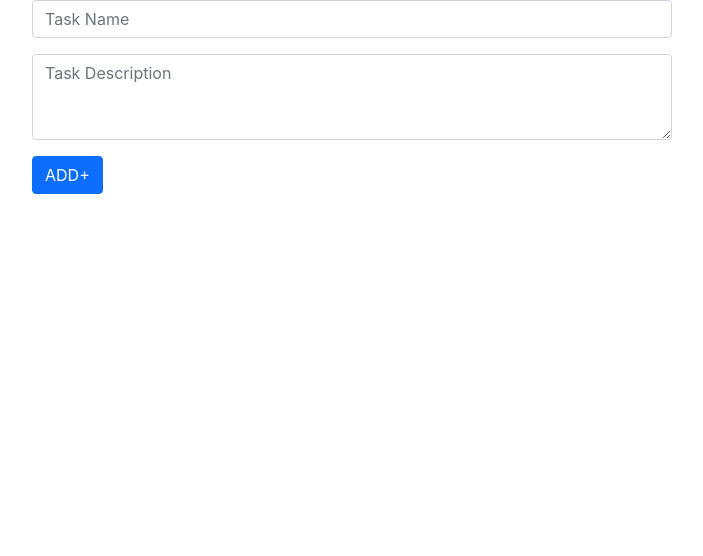
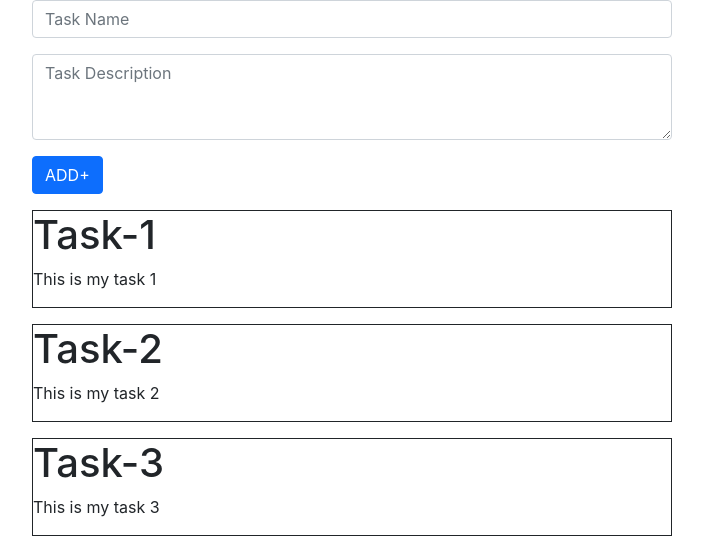
Before and after one commit to chamakkarmakar/to-do-app, a React (Create React App) app: page / in a window 1280 px wide. Shown: the top 556 px of the page, without its empty margins (288-991 px from the left). Built offline with nearby package versions, Linux system fonts and the light colour scheme.

Commit message:
load data from fakedb

```diff
--- /dev/null
+++ b/public/fakedb.json
@@ -0,0 +1,17 @@
+[
+    {
+        "_id" : 1,
+        "name" : "Task-1",
+        "description" : "This is my task 1"
+    },
+    {
+        "_id" : 2,
+        "name" : "Task-2",
+        "description" : "This is my task 2"
+    },
+    {
+        "_id" : 3,
+        "name" : "Task-3",
+        "description" : "This is my task 3"
+    }
+]
--- a/src/Components/Home.js
+++ b/src/Components/Home.js
@@ -1,20 +1,24 @@
 import React from 'react';
 import { Button, Form } from 'react-bootstrap';
+import Tasks from './Tasks';
 
 const Home = () => {
+
     return (
         <div className='mx-auto w-50'>
             <Form className=''>
-                    <Form.Group className="mb-3" controlId="exampleForm.ControlInput1">
-                        <Form.Control type="email" placeholder="Task Name" />
-                    </Form.Group>
-                    <Form.Group className="mb-3" controlId="exampleForm.ControlTextarea1">
-                        <Form.Control as="textarea" rows={3} placeholder="Task Description"/>
-                    </Form.Group>
+                <Form.Group className="mb-3" controlId="exampleForm.ControlInput1">
+                    <Form.Control type="email" placeholder="Task Name" />
+                </Form.Group>
+                <Form.Group className="mb-3" controlId="exampleForm.ControlTextarea1">
+                    <Form.Control as="textarea" rows={3} placeholder="Task Description" />
+                </Form.Group>
                 <Button variant="primary" type="submit">
                     ADD+
                 </Button>
             </Form>
+
+            <Tasks></Tasks>
 
         </div>
     );
--- /dev/null
+++ b/src/Components/Tasks.js
@@ -0,0 +1,24 @@
+import React, { useEffect, useState } from 'react';
+
+const Tasks = () => {
+    const [tasks, setTasks] = useState([]);
+
+    useEffect(() => {
+        fetch('fakedb.json')
+            .then(res => res.json())
+            .then(data => setTasks(data))
+    }, [])
+    return (
+        <div>
+            {
+                    tasks.map(task =>
+                        <div key={task._id} className="border border-dark mt-3">
+                            <h1>{task.name}</h1>
+                            <p>{ task.description}</p>
+                        </div>)
+                }
+        </div>
+    );
+};
+
+export default Tasks;
```
